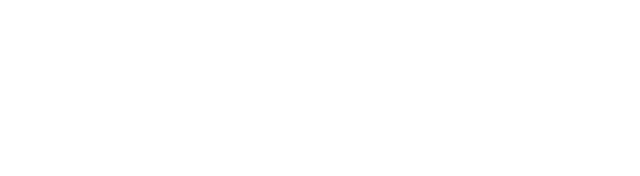
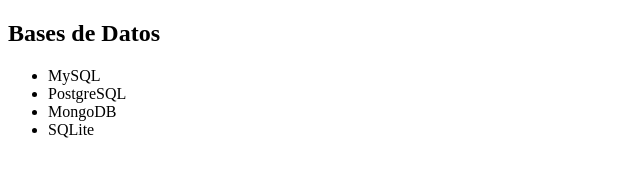
Before and after one commit to PabloAML1/PracticaGit4A_MonteroPablo, a plain HTML site: page experiencia.html in a window 1280 px wide. Shown: the whole page, without its empty margins (0-640 px from the left). Drawn offline with Linux system fonts and the light colour scheme.

Commit message:
Se agregó la experiencia de bases de datos.

```diff
--- a/experiencia.html
+++ b/experiencia.html
@@ -6,5 +6,14 @@
     <title>Tu Título Aquí</title>
 </head>
 <body>
+    <section>
+        <h2>Bases de Datos</h2>
+        <ul>
+            <li>MySQL</li>
+            <li>PostgreSQL</li>
+            <li>MongoDB</li>
+            <li>SQLite</li>
+        </ul>
+    </section>
 </body>
 </html>
```
